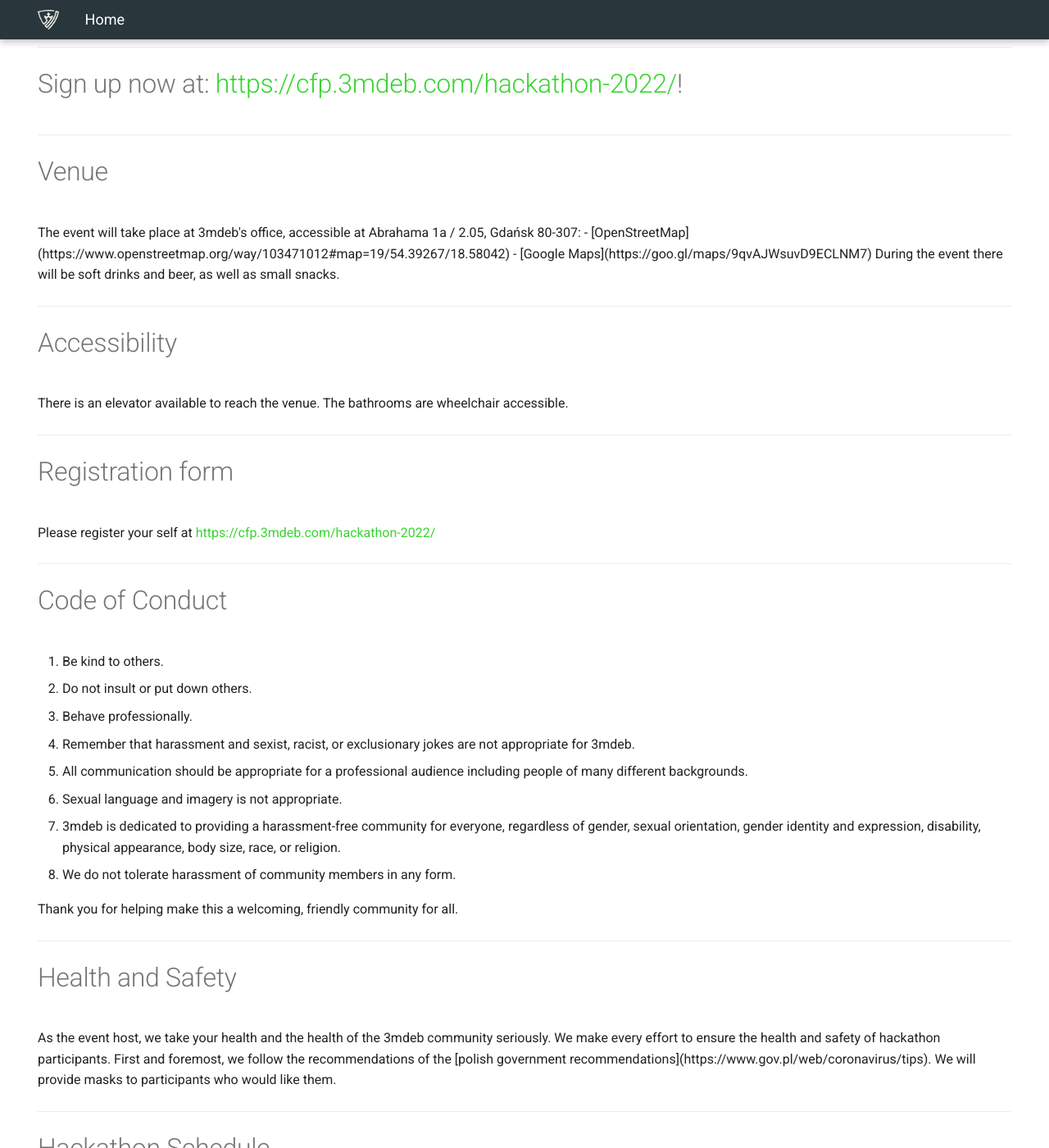
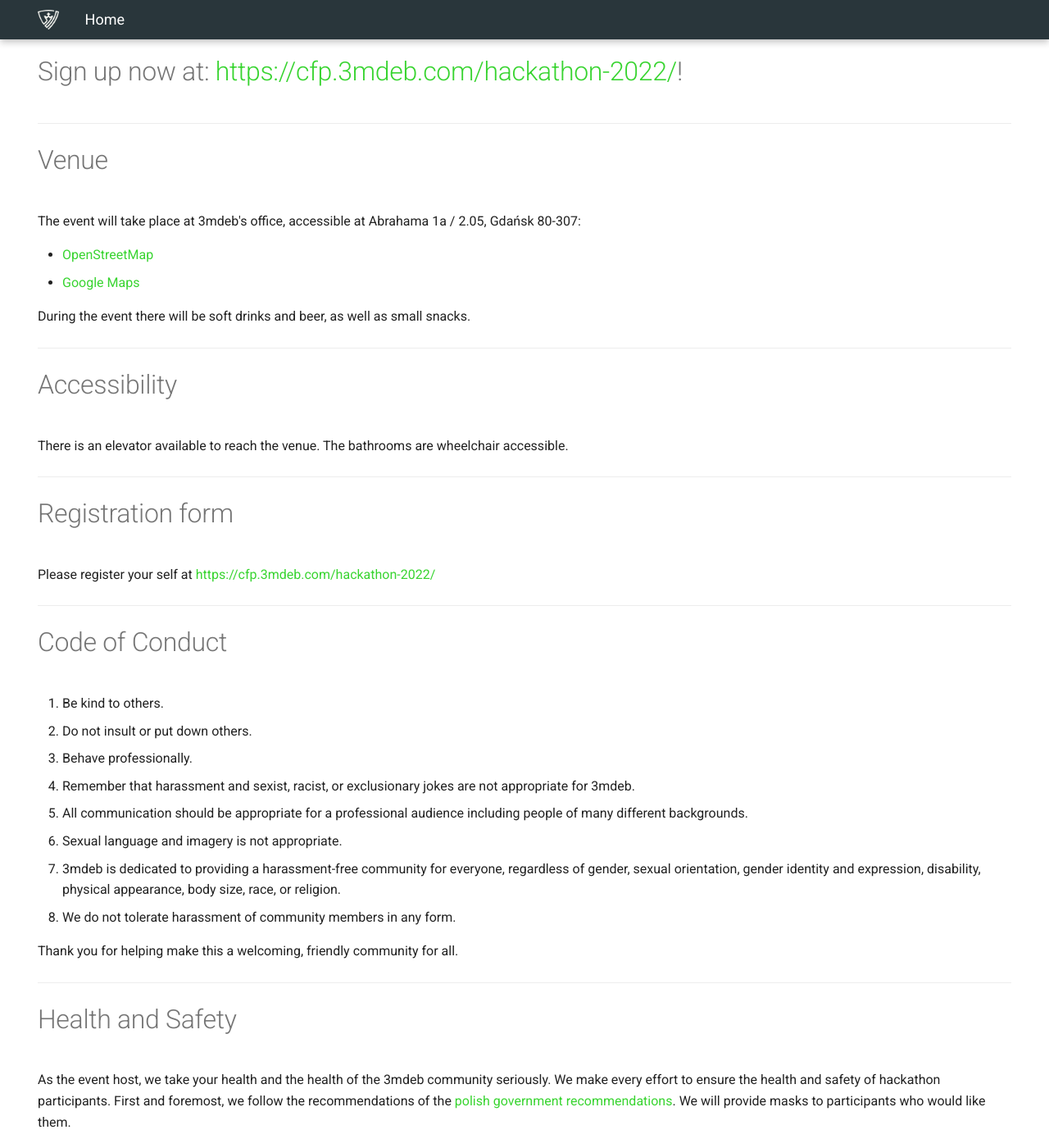
Before and after one commit to Dasharo/vpub, an MkDocs documentation site: the page built from docs/index.md, in a window 1280 px wide and 1400 px high, scrolled down 1703 px. Shown: the whole window at 82% size. Built offline with MkDocs 1.6.1 and Material for MkDocs 9.7.7, drawn with Linux system fonts in a browser that asks for light colours.

Commit message:
docs/index.md: fix formatting
Signed-off-by: Michał Żygowski <michal.zygowski@3mdeb.com>

```diff
--- a/docs/index.md
+++ b/docs/index.md
@@ -9,25 +9,24 @@
   </p>
 <br>
 
-<hr>
-
 <h1 align="center" style="color: #38d430;">
   <b>coreboot flash party is here!</b>
-</h2>
+</h1>
 
+---
 
 <h2 align="left" style="color: #38d430;">
   <b>Heard about open-source firmware and coreboot but did not dare to try?</b>
 </h2>
 
 You couldn't find better place to know more about open-source firmware and
-coreboot and why you should try it.<br><br>
+coreboot and why you should try it.
 
 The very first 3mdeb's public and open hackathon is here with coreboot as its
 main theme. coreboot is an extended firmware platform that provides instant and
 secure booting of modern computers and embedded systems. As an open source
 project, it provides auditability and maximum control over the
-technology.<br><br>
+technology.
 
 But enough talking... Visit the hackathon to see coreboot in action because
 there is no better way of befriending coreboot than real interaction.
@@ -38,10 +37,10 @@
 
 Don't worry... Thee hackathon will be organized in the form of workshop where
 you will learn how to flash coreboot on various hardware platforms using DYI
-and professional tools.<br>
+and professional tools.
 
 Also a team of experts will be watching over your hardware safety at any time.
-And if anything goes wrong we will recover it from bricked state.<br><br>
+And if anything goes wrong we will recover it from bricked state.
 
 So do not hesitate and bring your platform with you, we will help analyze your
 hardware and feasibility of coreboot flashing.
@@ -52,7 +51,7 @@
 
 Really? That's great news! But we encourage you to come anyway. With almost
 100% certainty your corebooted machine firmware can become even better and we
-will show you numerous ways how you can improve it.<br><br>
+will show you numerous ways how you can improve it.
 
 Slowly getting interested? Good... Want more? Then come hack with us!
 
@@ -65,7 +64,7 @@
 coreboot support for the selected platforms. For this part of the event, 3mdeb
 will provide the necessary hardware and tools.
 
-<hr>
+---
 
 <h2 align="left" style="margin-top: 0px;">
   <b>Calendar Invites:</b>
@@ -77,14 +76,14 @@
   <a href="https://cfp.3mdeb.com/" target="_blank">Hackathon Schedule</a>
 </h2>
 
-<hr>
+---
 
 <h1 align="left" style="margin-top: 0px;">
 Sign up now at:
 <a href="https://cfp.3mdeb.com/hackathon-2022/submit/" target="_blank">https://cfp.3mdeb.com/hackathon-2022/</a>!
 </h1>
 
-<hr>
+---
 
 <h1 align="left" style="margin-top: 0px;">
 Venue
@@ -92,13 +91,14 @@
 
 The event will take place at 3mdeb's office, accessible at
 Abrahama 1a / 2.05, Gdańsk  80-307:
+
 - [OpenStreetMap](https://www.openstreetmap.org/way/103471012#map=19/54.39267/18.58042)
 - [Google Maps](https://goo.gl/maps/9qvAJWsuvD9ECLNM7)
 
 
 During the event there will be soft drinks and beer, as well as small snacks.
 
-<hr>
+---
 
 <h1 align="left" style="margin-top: 0px;">
 Accessibility
@@ -106,7 +106,7 @@
 
 There is an elevator available to reach the venue. The bathrooms are wheelchair accessible.
 
-<hr>
+---
 
 <h1 align="left" style="margin-top: 0px;">
 Registration form
@@ -114,7 +114,7 @@
 
 Please register your self at <a href="https://cfp.3mdeb.com/hackathon-2022/submit/" target="_blank">https://cfp.3mdeb.com/hackathon-2022/</a>
 
-<hr>
+---
 
 <h1 align="left" style="margin-top: 0px;">
 Code of Conduct
@@ -137,7 +137,7 @@
 
 Thank you for helping make this a welcoming, friendly community for all.
 
-<hr>
+---
 
 <h1 align="left" style="margin-top: 0px;">
 Health and Safety
@@ -149,7 +149,7 @@
 [polish government recommendations](https://www.gov.pl/web/coronavirus/tips).
 We will provide masks to participants who would like them.
 
-<hr>
+---
 
 <h1 align="left" style="margin-top: 0px;">
 Hackathon Schedule
@@ -157,7 +157,7 @@
 
 The full schedule is available at: <a href="https://cfp.3mdeb.com/hackathon-2022/schedule/" target="_blank">https://cfp.3mdeb.com/hackathon-2022/schedule/</a>
 
-<hr>
+---
 
 <h1 align="left" style="margin-top: 0px;">
 Recording
@@ -167,7 +167,7 @@
 the event. By joining the event, you consent to the recording of your image for
 marketing purposes.
 
-<hr>
+---
 
 <h1 align="Left" style="margin-top: 0px;">
 Social media
@@ -182,7 +182,7 @@
   <a href="https://github.com/3mdeb" target="_blank"> Github 3mdeb </a>
 </h2>
 
-<hr>
+---
 
 <h1 align="Left" style="margin-top: 0px;">
 Sponsors
```
